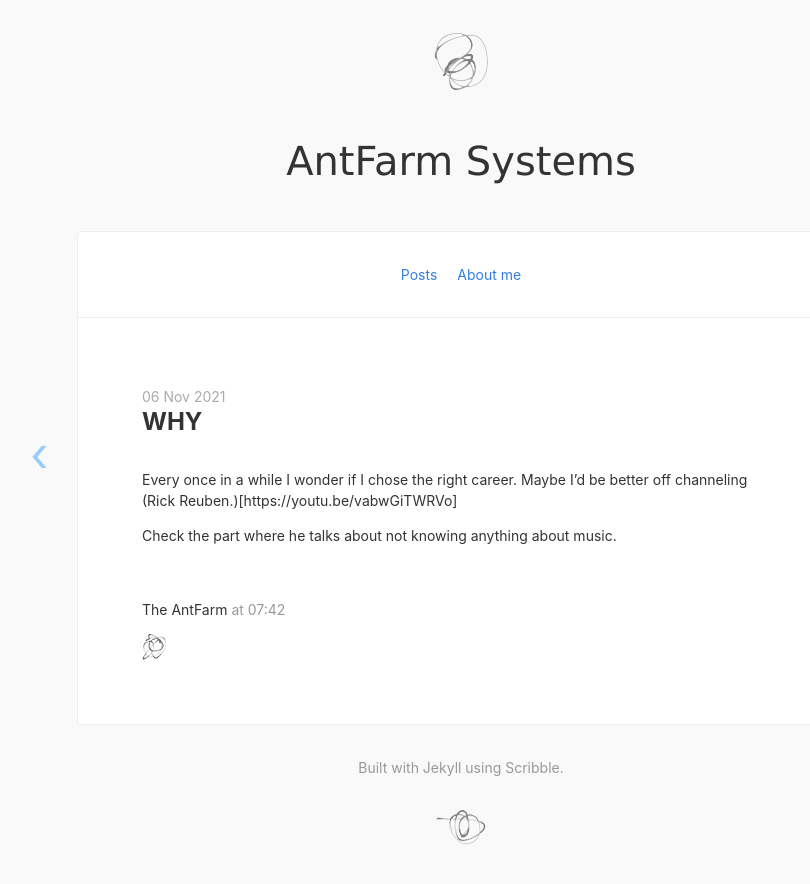
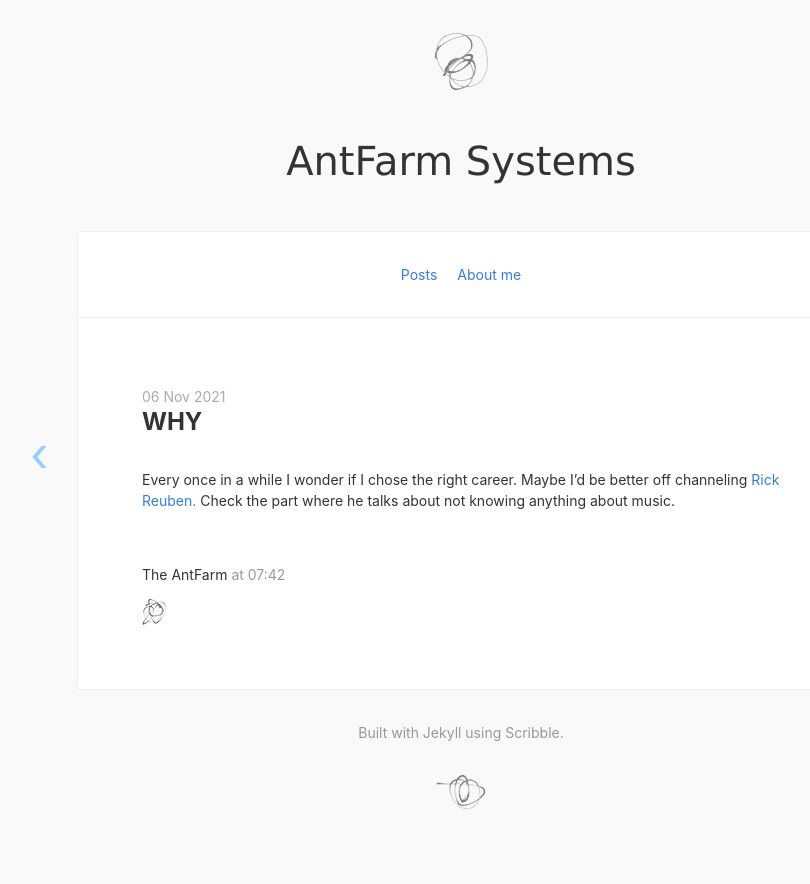
Before and after one commit to antfarm-systems/antfarm-systems.github.io, a Jekyll site: the page built from _posts/2021-11-06-why.md, in a window 1280 px wide. Shown: the top 884 px of the page, without its empty margins (179-989 px from the left). Built offline with Jekyll 4.4.1, drawn with Linux system fonts in a browser that asks for light colours; nearby versions of some CDN libraries.

Commit message:
I always get that link syntax backwards

```diff
--- a/_posts/2021-11-06-why.md
+++ b/_posts/2021-11-06-why.md
@@ -3,6 +3,6 @@ title: why
 date: 2021-11-06 07:42:00
 ---
 
-Every once in a while I wonder if I chose the right career. Maybe I'd be better off channeling (Rick Reuben.)[https://youtu.be/vabwGiTWRVo]
-
+Every once in a while I wonder if I chose the right career. Maybe I'd be better off channeling [Rick Reuben.](https://youtu.be/vabwGiTWRVo
+)
 Check the part where he talks about not knowing anything about music.
```
